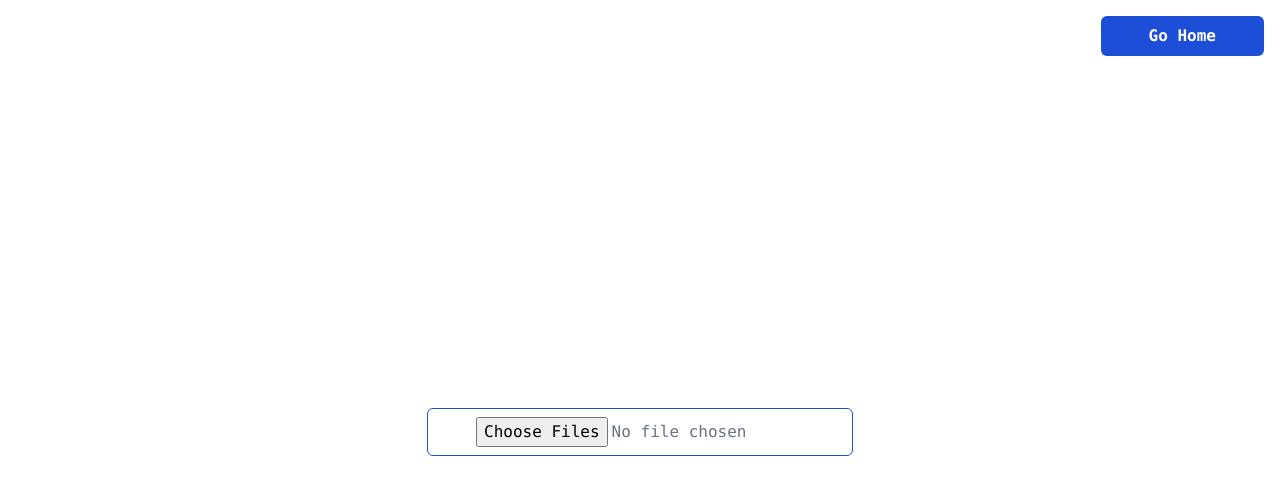
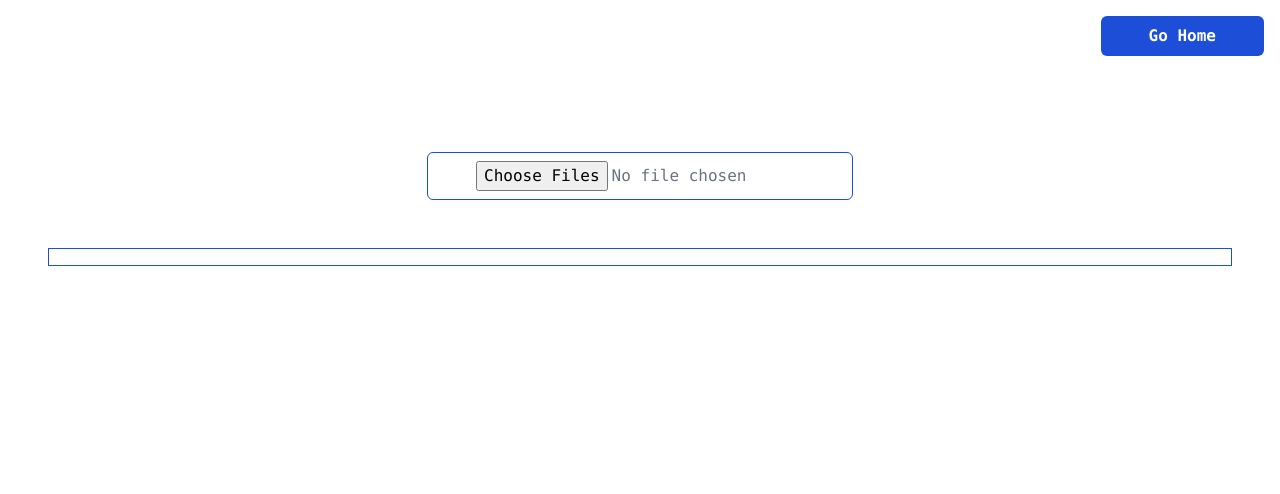
Before and after one commit to sammy-code98/file_upload, a React (Create React App) app: page /display-upload in a window 1280 px wide. Shown: the top 494 px of the page. Built offline with nearby package versions, Linux system fonts and the light colour scheme.

Commit message:
clean up

```diff
--- a/src/pages/DisplayUpload.jsx
+++ b/src/pages/DisplayUpload.jsx
@@ -1,5 +1,5 @@
 import React, { useState, useEffect } from "react";
-import {Link} from "react-router-dom"
+import { Link } from "react-router-dom";
 export default function DisplayUpload() {
   // create state and set to empty array
   const [images, setImages] = useState([]);
@@ -7,41 +7,50 @@ export default function DisplayUpload() {
   const [imageUrl, setImageUrl] = useState([]);
 
   useEffect(() => {
-    if (images.length < 1) return;
+    // image.length < 1
+    if (images.length !== 0) return;
 
-    const newImageUrl = [];
-    images.forEach((image) => newImageUrl.push(URL.createObjectURL(image)));
-    setImageUrl(newImageUrl);
+    const newImageUrls = [];
+    images.forEach((image) => newImageUrls.push(URL.createObjectURL(image[0])));
+    setImageUrl(newImageUrls);
+
   }, [images]);
+  console.log("newarr:", images);
 
 
   const onChangeHandler = (e) => {
-    setImages([e.target.files]);
+    setImages([...e.target.files]);
   };
   return (
     <>
       <Link
         to="/"
-          className="bg-blue-700 text-white md:px-12 py-2 rounded-md font-mono font-bold float-right mt-4 mx-4"
+        className="bg-blue-700 text-white px-2 md:px-12 py-2 rounded-md font-mono font-bold float-right mt-4 mx-4"
       >
         Go Home{" "}
       </Link>
-       <div className="container flex items-center justify-center h-screen">
+      <div className="h-screen">
+      <div className="container flex items-center justify-center ">
         <input
-        className="border border-blue-700 mb-12  px-4 py-2  font-mono text-gray-500 rounded-md md:px-12"
+          className="border border-blue-700 mb-12 mt-24  px-4 py-2  font-mono text-gray-500 rounded-md md:px-12"
           type="file"
           multiple
           accept="image/*"
           onChange={onChangeHandler}
         />
 
-      <div>
+
+      </div>
+      <div className="border border-blue-700  mb-12 mx-12 py-2">
+          {/* {images.map((image) => <p>{image.name}</p>)} */}
           {imageUrl.map((imageSrc) => (
           <img src={imageSrc}  alt="dummy"/>
         ))}
+
+
         </div>
       </div>
+
     </>
-
   );
 }
--- a/src/pages/LandingPage.jsx
+++ b/src/pages/LandingPage.jsx
@@ -3,10 +3,10 @@ export default function LandingPage() {
   return (
     <div className="container flex items-center justify-center h-screen">
       <div className="flex items-center gap-12">
-        <Link to="/normal-upload" className="bg-blue-700 text-white md:px-12 py-2 rounded-md font-mono font-bold">
+        <Link to="/normal-upload" className="bg-blue-700 text-white px-2 md:px-12 py-2 rounded-md font-mono font-bold">
           Normal Upload
         </Link>
-        <Link to="display-upload" className="bg-blue-700 text-white md:px-12 py-2 rounded-md font-mono font-bold">
+        <Link to="display-upload" className="bg-blue-700 text-white px-2 md:px-12 py-2 rounded-md font-mono font-bold">
           Display Upload
         </Link>
       </div>
```
Lines whose indentation alone changed are shown as unchanged.
